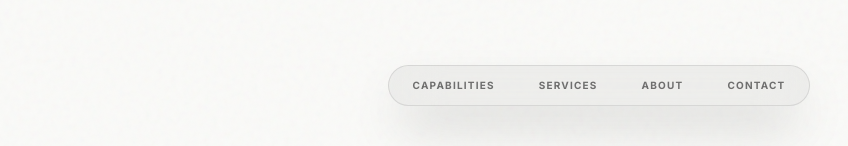
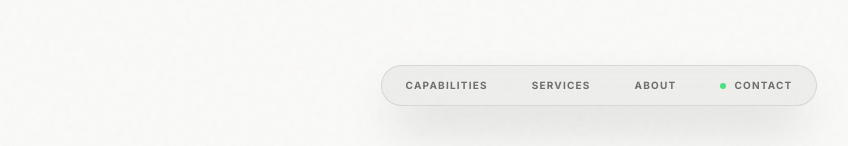
Before and after one commit to sullivan-street-projects/sullivan-street-website, a React (Vite) app: page / in a window 1280 px wide. Shown: the part 654-800 px from the top of the page, without its empty margins (41-889 px from the left). Built offline with nearby package versions, Linux system fonts and the light colour scheme.

Commit message:
Update Hero line height and add pulsing status dot to Contact nav

```diff
--- a/src/App.jsx
+++ b/src/App.jsx
@@ -261,8 +261,14 @@ export default function App() {
               <button
                 key={item.label}
                 onClick={() => scrollToSection(item.id)}
-                className="px-4 md:px-5 py-2 rounded-full font-sans text-[8.5px] md:text-[10px] uppercase tracking-[0.12em] text-[#1a1a1a]/60 hover:text-[#1a1a1a] hover:bg-white/50 transition-all font-bold whitespace-nowrap active:scale-95"
+                className="px-4 md:px-5 py-2 rounded-full font-sans text-[8.5px] md:text-[10px] uppercase tracking-[0.12em] text-[#1a1a1a]/60 hover:text-[#1a1a1a] hover:bg-white/50 transition-all font-bold whitespace-nowrap active:scale-95 flex items-center gap-2"
               >
+                {item.id === 'contact' && (
+                  <span className="relative flex h-1.5 w-1.5">
+                    <span className="animate-ping absolute inline-flex h-full w-full rounded-full bg-[#4ADE80] opacity-75"></span>
+                    <span className="relative inline-flex rounded-full h-1.5 w-1.5 bg-[#4ADE80]"></span>
+                  </span>
+                )}
                 {item.label}
               </button>
             ))}
@@ -276,7 +282,7 @@ export default function App() {
         <header className="max-w-[1200px] mx-auto px-6 lg:px-8 pt-48 pb-32 lg:pt-72 lg:pb-64">
           <div className="max-w-[1000px]">
             <FocusText noBlur={true}>
-              <h1 className="font-serif text-4xl md:text-6xl lg:text-[76px] leading-[1.05] tracking-tight mb-12">
+              <h1 className="font-serif text-4xl md:text-6xl lg:text-[76px] leading-[1.26] tracking-tight mb-12">
                 Marketing for Tomorrow’s <br className="hidden md:block" />
                 <TypewriterText text="Billion-Dollar Brands" />
               </h1>
@@ -367,7 +373,7 @@ export default function App() {
           <div className="mb-24">
             <FocusText>
               <h2 className="font-serif text-4xl md:text-5xl lg:text-6xl italic mb-12 text-[#1a1a1a]">
-                Stop Guessing. Start Growing.
+                A tailor-made approach to growth marketing.
               </h2>
               <p className="font-sans text-[17px] md:text-[19px] leading-relaxed max-w-[800px] text-[#555] font-light">
                 We’re a fractional growth consultancy delivering enterprise-grade advisory, strategy, and marketing operations. We bring in the right specialists to execute and scale—under our direction.
@@ -535,7 +541,7 @@ export default function App() {
               <div className="lg:col-span-5">
                 <span className="font-serif text-2xl font-bold block mb-6 text-[#1a1a1a]">Sullivan Street Projects</span>
                 <p className="font-sans text-[14px] text-[#888] leading-relaxed max-w-[400px]">
-                  Growth marketing partners to mission-driven founders and business leaders. Tailor-made, data-driven strategies for real, long-term growth.
+                  Stop guessing. Start growing.
                 </p>
               </div>
               <div className="lg:col-span-3">
```
